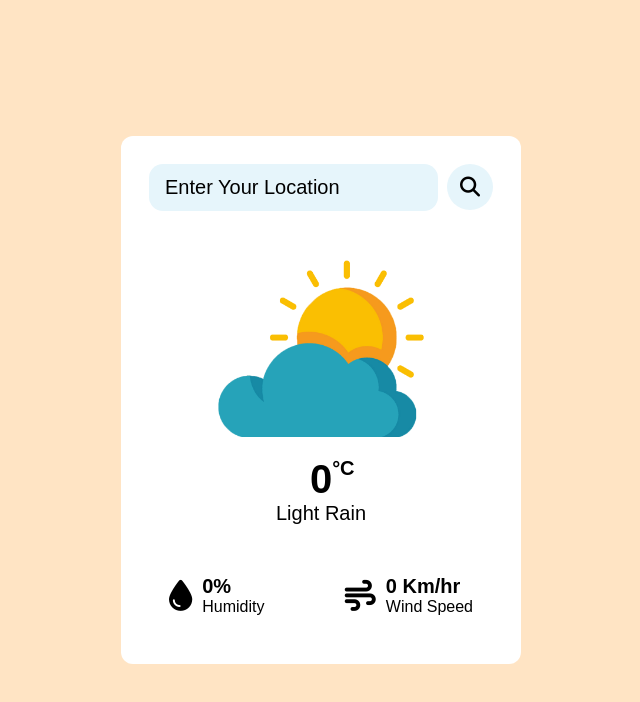
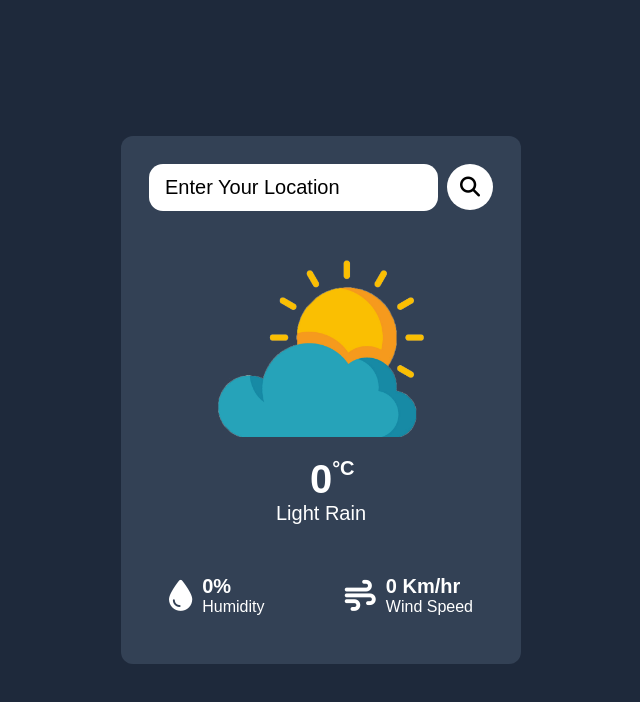
Before and after one commit to iamaaadddity7977/Weather-app, a plain HTML site: page index.html in a window 1280 px wide. Shown: the whole page, without its empty margins (319-959 px from the left). Drawn offline with Linux system fonts and the light colour scheme.

Commit message:
Changes in them and final ready

```diff
--- a/index.html
+++ b/index.html
@@ -14,8 +14,8 @@
 <body>
     <div class="container">
         <div class="header">
-            <div class="search-box">
-                <input type="text" placeholder="Enter Your Location" class="input-box">
+            <div class="search-box bt">
+                <input type="text" placeholder="Enter Your Location" class="input-box bt">
                 <button><i class="fa-sharp-duotone fa-solid fa-magnifying-glass" id="searchBtn"></i></button>
             </div>
         </div>
@@ -26,8 +26,10 @@
         <div class="weather-body">
             <img src="./images/cloud.png" alt="Weather images" class="weather-img">
             <div class="weather-box">
+                <div id="locations-input"></div>
                 <p class="temperature">0<sup>°C</sup></p>
                 <p class="description">light rain</p>
+
             </div>
             <div class="weather-details">
                 <div class="humidity">
--- a/script.js
+++ b/script.js
@@ -8,6 +8,7 @@ const temperature = document.querySelector('.temperature');
 const description = document.querySelector('.description');
 const location_not_found = document.querySelector('.location-not-found');
 const weather_body = document.querySelector('.weather-body');
+const location_input = document.querySelector('#locations-input');
 
 
 async function checkWeather(city) {
@@ -20,7 +21,7 @@ async function checkWeather(city) {
     if (weather_data.cod === `404`) {
         location_not_found.style.display = "flex";
         weather_body.style.display = "none";
-        console.log("erro");
+      //  console.log("erro");
         return;
     }
     // location_not_found.style.display = "none";
@@ -30,6 +31,8 @@ async function checkWeather(city) {
     description.innerHTML = `${weather_data.weather[0].description}`;
     humidity.innerHTML = `${weather_data.main.humidity}%`;
     wind_speed.innerHTML = `${weather_data.wind.speed}Km/H`;
+   location_input.innerHTML = `${weather_data.name ?? '-'}`;
+
 
     switch (weather_data.weather[0].main) {
         case 'Clouds':
@@ -47,15 +50,13 @@ async function checkWeather(city) {
         case 'Mist':
             weather_img.src = "./images/mist.png";
     }
-   // console.log(weather_data);
+
+ //   console.log(weather_data);
 }
 
 searchBtn.addEventListener('click', () => {
-
     checkWeather(inputBox.value)
-
 });
-
 
 
 inputBox.addEventListener("keyup", function(event) {
--- a/style.css
+++ b/style.css
@@ -12,14 +12,15 @@ body {
   display: flex;
   justify-content: center;
   align-items: center;
-  background-color: bisque;
+  background-color: #1E293B;
+  color:#A78BFA;
 }
 
 .container {
   width: 400px;
   height: min-content;
-  /* height: 450px; */
-  background-color: #ffff;
+  // height: 450px;
+  background-color: #334155;
   border-radius: 12px;
   padding: 28px;
 }
@@ -37,7 +38,7 @@ body {
   font-size: 20px;
   text-transform: capitalize;
   color: #000;
-  background-color: #e6f5fb;
+  background-color: #fff;
   padding: 12px 16px;
   border-radius: 14px;
 }
@@ -49,7 +50,7 @@ body {
 .search-box button {
   width: 46px;
   height: 46px;
-  background-color: #e6f5fb;
+  background-color: #fff;
   border-radius: 50%;
   cursor: pointer;
   font-size: 20px;
@@ -81,18 +82,21 @@ body {
   font-size: 40px;
   font-weight: 700;
   position: relative;
+  color:#fff;
 }
 
 .weather-box .temperature sup {
   font-size: 20px;
   position: absolute;
   font-weight: 550;
+  color:#fff;
 }
 
 .weather-box .description {
   font-size: 20px;
   font-weight: 510;
   text-transform: capitalize;
+  color:#fff;
 }
 
 .weather-details {
@@ -101,12 +105,14 @@ body {
   justify-content: space-between;
   align-items: center;
   margin-top: 30px;
+  color: #fff;
 }
 
 .humidity,
 .wind {
   display: flex;
   align-items: center;
+
 }
 
 .humidity {
@@ -124,6 +130,7 @@ body {
 .weather-details .text {
   margin-left: 10px;
   font-size: 16px;
+  color:#fff;
 }
 
 .text span {
@@ -141,10 +148,16 @@ body {
 
 .location-not-found h1 {
   font-size: 20px;
-  color: #6b6b6b;
+  color: #fff;
   margin-block-end: 15px;
 }
 
 .location-not-found img {
   width: 80%;
 }
+
+.weather-box #locations-input {
+  font-size: 20px;
+  font-weight: 550;
+  color:#fff;
+}
```
